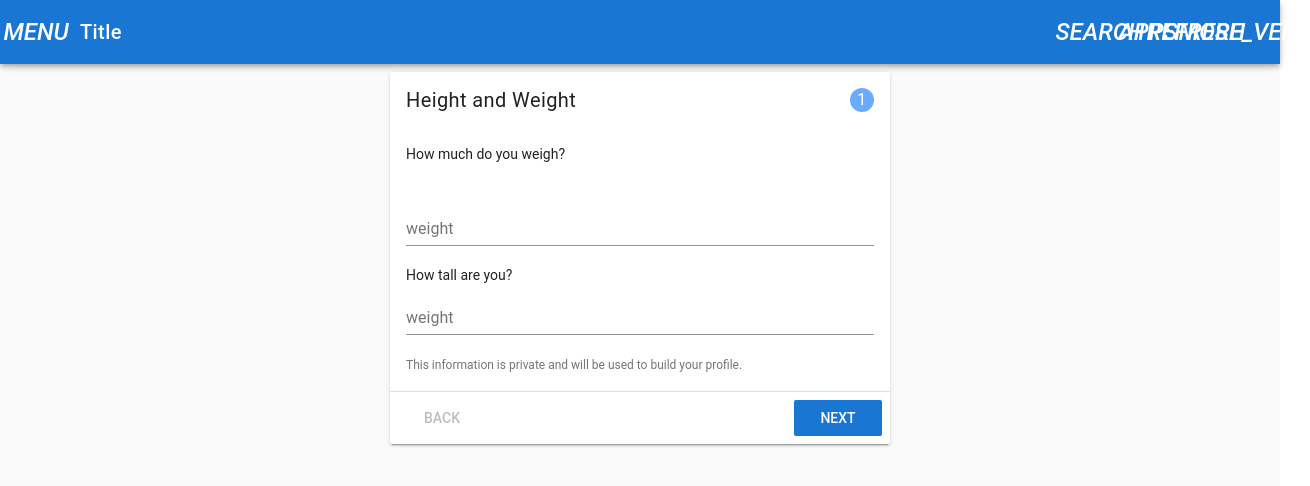
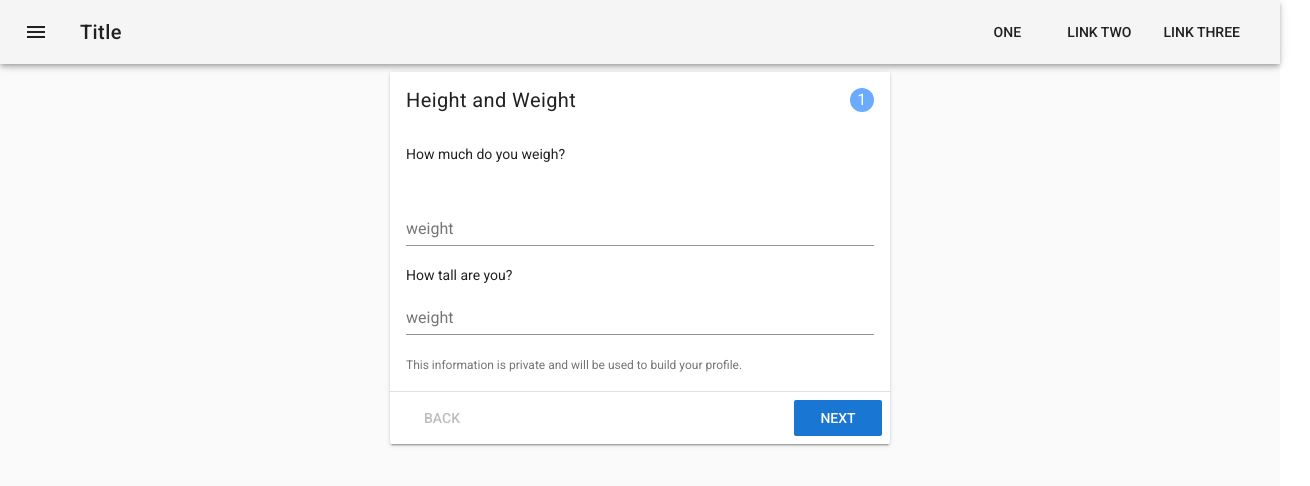
Before and after one commit to bry-an/fit-learn, a Vue app: page /#/ in a window 1280 px wide. Shown: the top 486 px of the page, 1310 px wide, since content can reach past the window. Built offline with nearby package versions, Linux system fonts and the light colour scheme.

Commit message:
import google mdi icons

```diff
--- a/public/index.html
+++ b/public/index.html
@@ -1,15 +1,23 @@
 <!DOCTYPE html>
 <html lang="en">
   <head>
-    <meta charset="utf-8">
-    <meta http-equiv="X-UA-Compatible" content="IE=edge">
-    <meta name="viewport" content="width=device-width,initial-scale=1.0">
-    <link rel="icon" href="<%= BASE_URL %>favicon.ico">
+    <meta charset="utf-8" />
+    <meta http-equiv="X-UA-Compatible" content="IE=edge" />
+    <meta name="viewport" content="width=device-width,initial-scale=1.0" />
+    <link
+      href="https://fonts.googleapis.com/css?family=Roboto:300,400,500,700|Material+Icons"
+      rel="stylesheet"
+      type="text/css"
+    />
+    <link rel="icon" href="<%= BASE_URL %>favicon.ico" />
     <title>fit-learn</title>
   </head>
   <body>
     <noscript>
-      <strong>We're sorry but fit-learn doesn't work properly without JavaScript enabled. Please enable it to continue.</strong>
+      <strong
+        >We're sorry but fit-learn doesn't work properly without JavaScript
+        enabled. Please enable it to continue.</strong
+      >
     </noscript>
     <div id="app"></div>
     <!-- built files will be auto injected -->
--- a/src/components/MainToolbar.vue
+++ b/src/components/MainToolbar.vue
@@ -1,25 +1,13 @@
 <template>
-  <v-toolbar dark color="primary">
+  <v-toolbar>
     <v-toolbar-side-icon></v-toolbar-side-icon>
-
-    <v-toolbar-title class="white--text">Title</v-toolbar-title>
-
+    <v-toolbar-title>Title</v-toolbar-title>
     <v-spacer></v-spacer>
-
-    <v-btn icon>
-      <v-icon>search</v-icon>
-    </v-btn>
-    <v-btn icon>
-      <v-icon>apps</v-icon>
-    </v-btn>
-
-    <v-btn icon>
-      <v-icon>refresh</v-icon>
-    </v-btn>
-
-    <v-btn icon>
-      <v-icon>more_vert</v-icon>
-    </v-btn>
+    <v-toolbar-items class="hidden-sm-and-down">
+      <v-btn flat>One</v-btn>
+      <v-btn flat>Link Two</v-btn>
+      <v-btn flat>Link Three</v-btn>
+    </v-toolbar-items>
   </v-toolbar>
 </template>
 
```
